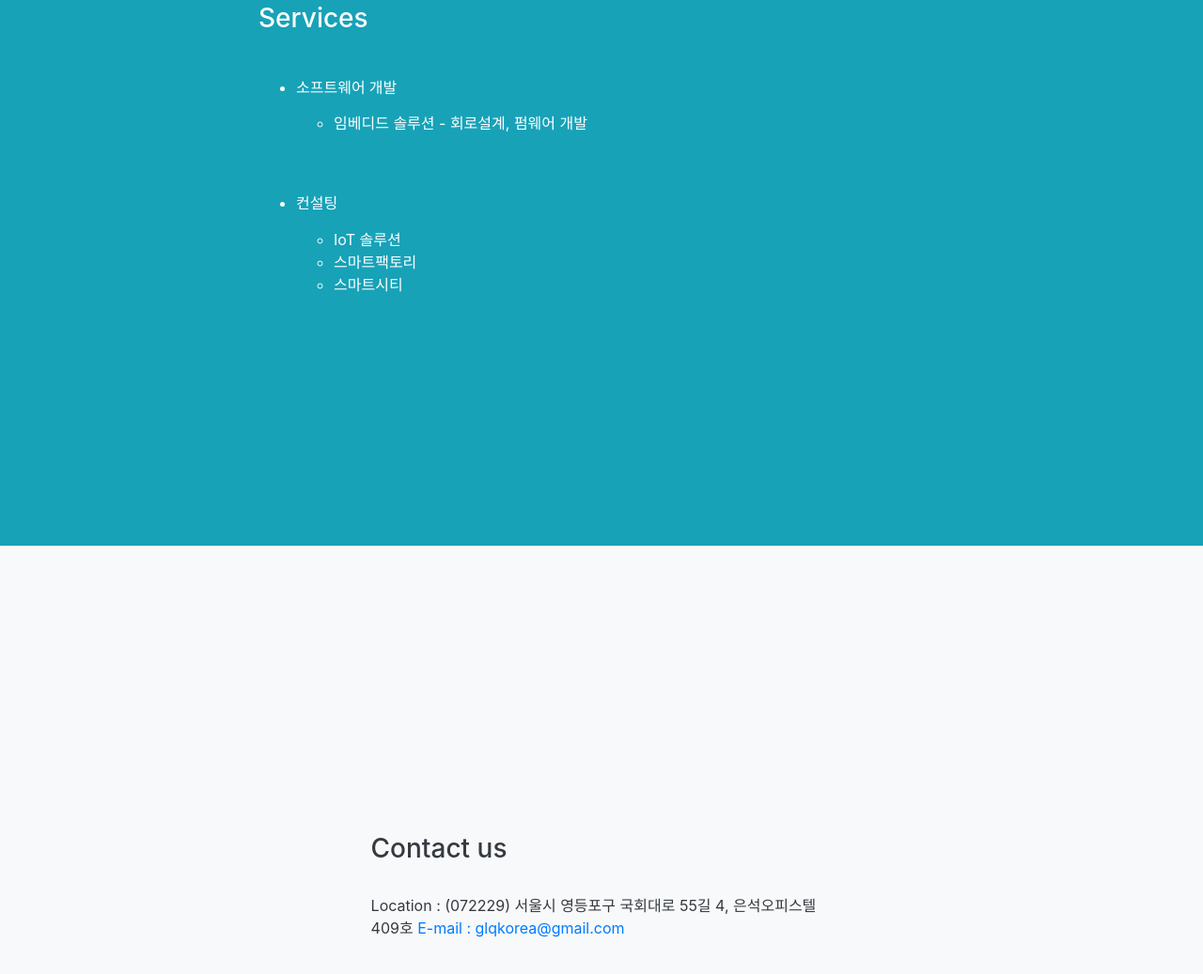
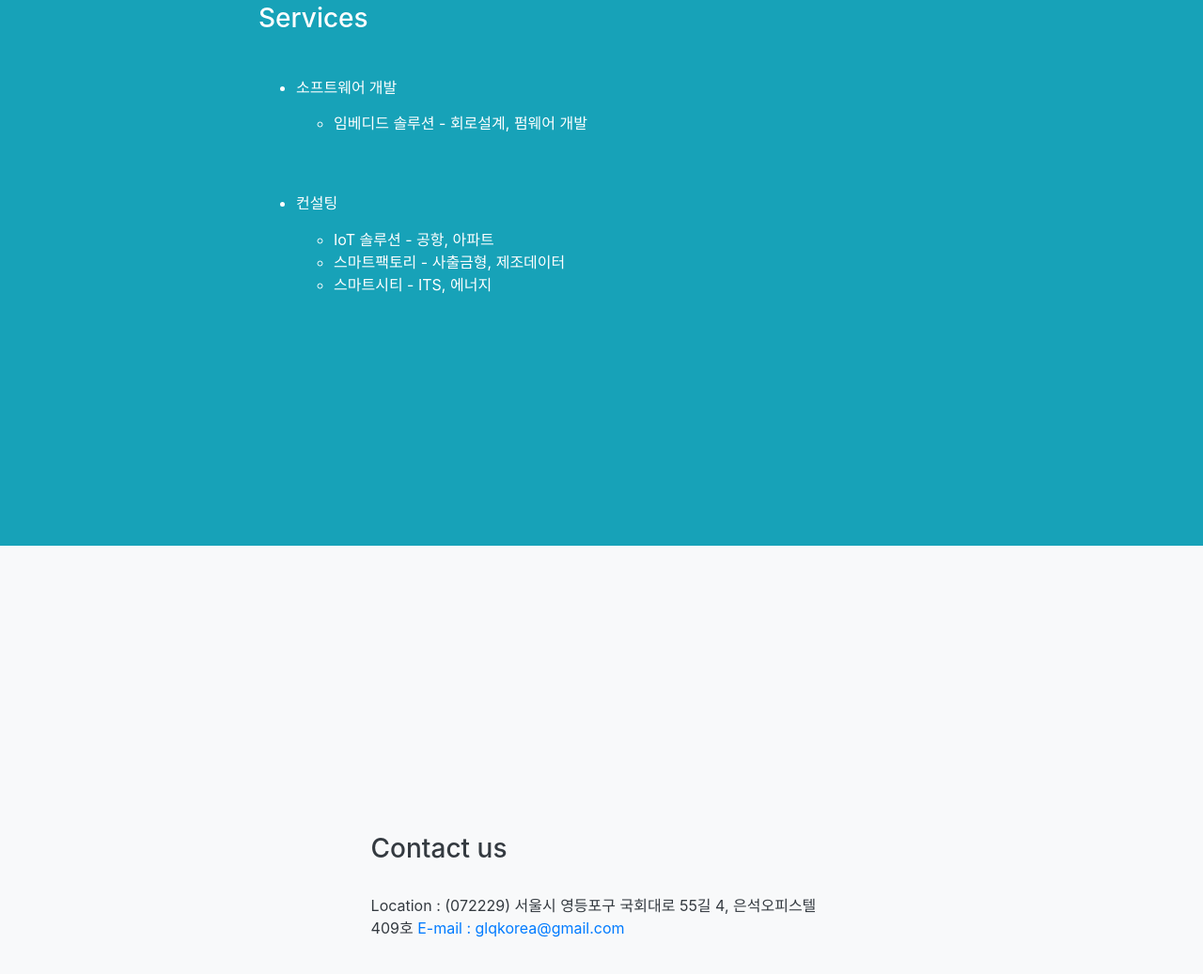
Before and after one commit to GLQKOREA/glqkorea.github.io, a website with bundled scripts: page index.html in a window 1280 px wide. Shown: the part 1653-2690 px from the top of the page at 94% size. Built offline with nearby package versions, Linux system fonts and the light colour scheme.

Commit message:
Update index.html

```diff
--- a/index.html
+++ b/index.html
@@ -108,9 +108,9 @@
               <h6> <li> 컨설팅 </li> </h6>
             </p>
             <ul>
-               <li> IoT 솔루션 </li>
-               <li> 스마트팩토리 </li>
-               <li> 스마트시티 </li>
+               <li> IoT 솔루션 - 공항, 아파트 </li>
+               <li> 스마트팩토리 - 사출금형, 제조데이터 </li>
+               <li> 스마트시티 - ITS, 에너지 </li>
             </ul>
           </ul>
         </div>
```
